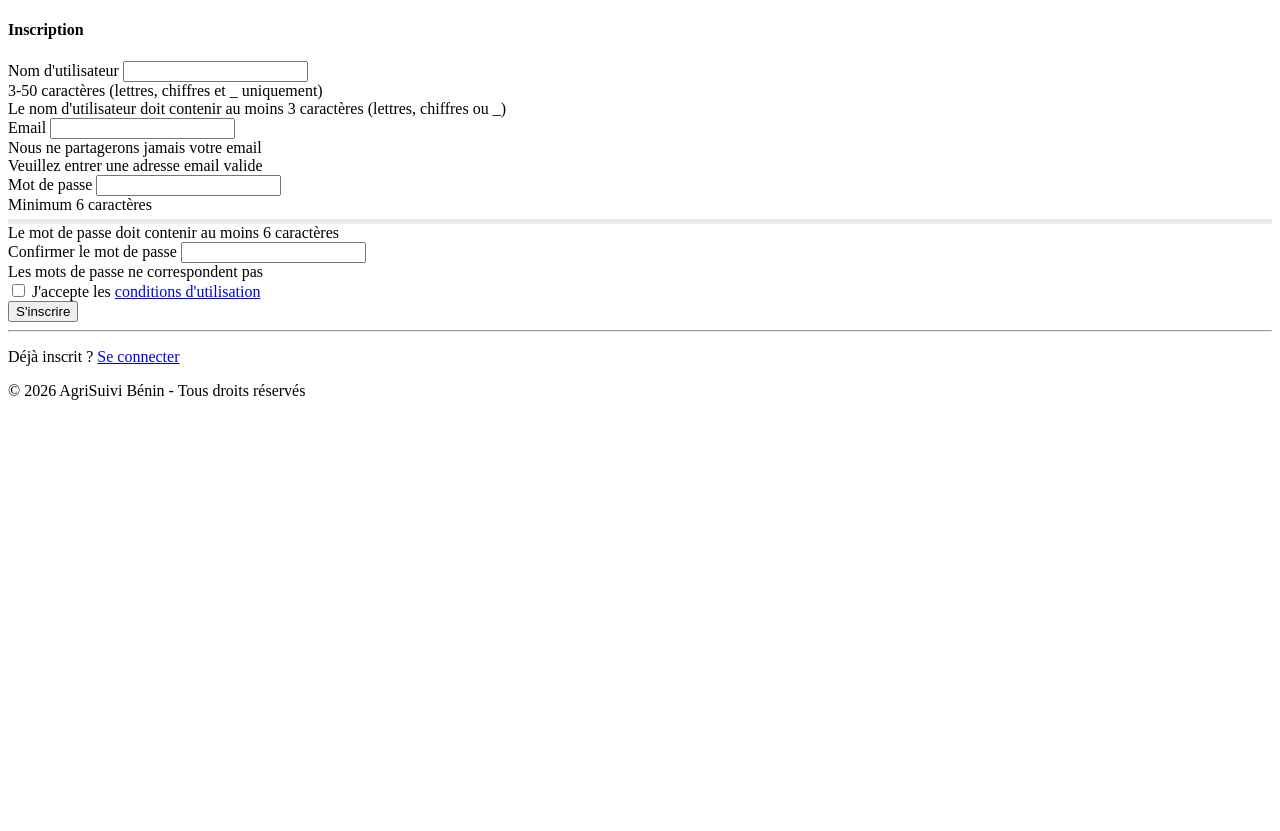
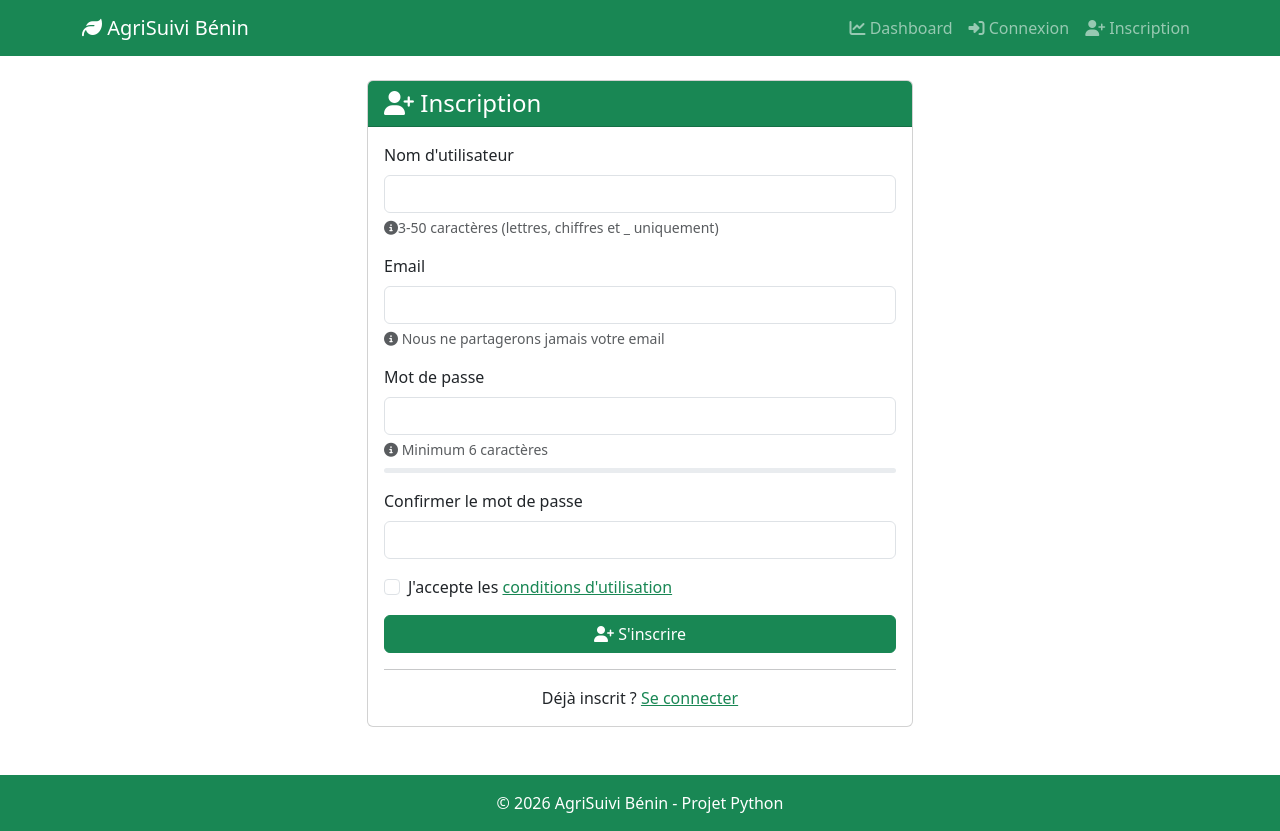
Before and after one commit to OLOUGO/projet1, a FastAPI app: page /register in a window 1280 px wide. Before the commit the page ends 400 px from the top, so only its background shows below. Run offline with FastAPI, Linux system fonts and the light colour scheme.

Commit message:
Fix: correction du header conditionnel dans base.html

```diff
--- a/templates/base.html
+++ b/templates/base.html
@@ -3,42 +3,139 @@
 <head>
     <meta charset="UTF-8">
     <meta name="viewport" content="width=device-width, initial-scale=1.0">
-    <title>AgriSuivi Bénin</title>
-    <link rel="stylesheet" href="{{ url_for('static', path='/css/style.css') }}">
+    <title>{% block title %}AgriSuivi Bénin{% endblock %}</title>
+
+    <!-- Bootstrap 5 -->
+    <link href="https://cdn.jsdelivr.net/npm/bootstrap@5.3.2/dist/css/bootstrap.min.css" rel="stylesheet">
+    <!-- Font Awesome -->
+    <link rel="stylesheet" href="https://cdnjs.cloudflare.com/ajax/libs/font-awesome/6.4.2/css/all.min.css">
+    <!-- Custom CSS -->
+    <link rel="stylesheet" href="/static/css/style.css">
 </head>
 <body>
-    <!-- HEADER - S'affiche seulement si utilisateur connecté -->
-    {% set user = get_user(request) %}
-    {% if user %}
-    <header>
-        <nav class="navbar">
-            <div class="nav-container">
-                <a href="/" class="nav-logo">AgriSuivi Bénin</a>
-                <ul class="nav-menu">
-                    <li><a href="/dashboard" class="nav-link">Dashboard</a></li>
-                    <li><a href="/products" class="nav-link">Produits</a></li>
-                    <li><a href="/zones" class="nav-link">Zones</a></li>
-                    <li><a href="/stocks" class="nav-link">Stocks</a></li>
-                    <li><a href="/prices" class="nav-link">Prix</a></li>
-                    <li><a href="/logout" class="nav-link">Déconnexion ({{ user.username }})</a></li>
+    <!-- Modal pour afficher le token -->
+    <div class="modal fade" id="tokenModal" tabindex="-1" aria-labelledby="tokenModalLabel" aria-hidden="true">
+        <div class="modal-dialog modal-lg">
+            <div class="modal-content">
+                <div class="modal-header bg-success text-white">
+                    <h5 class="modal-title" id="tokenModalLabel">
+                        <i class="fas fa-key"></i> Votre token JWT
+                    </h5>
+                    <button type="button" class="btn-close btn-close-white" data-bs-dismiss="modal" aria-label="Close"></button>
+                </div>
+                <div class="modal-body">
+                    <p class="text-muted">Ce token est valable {{ ACCESS_TOKEN_EXPIRE_MINUTES }} minutes. Utilisez-le pour accéder à l'API.</p>
+
+                    <div class="input-group mb-3">
+                        <input type="text" class="form-control" id="tokenDisplay" value="{{ token if token else 'Token non disponible' }}" readonly>
+                        <button class="btn btn-outline-success" type="button" onclick="copyToken()">
+                            <i class="fas fa-copy"></i> Copier
+                        </button>
+                    </div>
+
+                    <div class="alert alert-info">
+                        <strong>📌 Utilisation :</strong><br>
+                        <code>Authorization: Bearer VOTRE_TOKEN</code>
+                    </div>
+                </div>
+                <div class="modal-footer">
+                    <button type="button" class="btn btn-secondary" data-bs-dismiss="modal">Fermer</button>
+                </div>
+            </div>
+        </div>
+    </div>
+
+    <script>
+    function copyToken() {
+        var copyText = document.getElementById("tokenDisplay");
+        copyText.select();
+        copyText.setSelectionRange(0, 99999);
+        navigator.clipboard.writeText(copyText.value);
+
+        // Afficher une notification
+        var alert = document.createElement('div');
+        alert.className = 'alert alert-success alert-dismissible fade show position-fixed top-0 end-0 m-3';
+        alert.style.zIndex = '9999';
+        alert.innerHTML = '<i class="fas fa-check-circle"></i> Token copié dans le presse-papiers !<button type="button" class="btn-close" data-bs-dismiss="alert"></button>';
+        document.body.appendChild(alert);
+        setTimeout(() => alert.remove(), 3000);
+    }
+    </script>
+
+    <!-- Navigation -->
+    <nav class="navbar navbar-expand-lg navbar-dark bg-success">
+        <div class="container">
+            <a class="navbar-brand" href="/">
+                <i class="fas fa-leaf"></i> AgriSuivi Bénin
+            </a>
+            <button class="navbar-toggler" type="button" data-bs-toggle="collapse" data-bs-target="#navbarNav">
+                <span class="navbar-toggler-icon"></span>
+            </button>
+            <div class="collapse navbar-collapse" id="navbarNav">
+                <ul class="navbar-nav ms-auto">
+                    <li class="nav-item">
+                        <a class="nav-link" href="/dashboard"><i class="fas fa-chart-line"></i> Dashboard</a>
+                    </li>
+
+                    <!-- 🔴 CORRECTION : utiliser 'user_id' au lieu de 'user_email' -->
+                    {% if request.cookies.get('user_id') %}
+                    <li class="nav-item">
+                        <a class="nav-link" href="/products"><i class="fas fa-box"></i> Produits</a>
+                    </li>
+                    <li class="nav-item">
+                        <a class="nav-link" href="/zones"><i class="fas fa-map-marker-alt"></i> Zones</a>
+                    </li>
+                    <li class="nav-item">
+                        <a class="nav-link" href="/stocks"><i class="fas fa-warehouse"></i> Stocks</a>
+                    </li>
+                    <li class="nav-item">
+                        <a class="nav-link" href="/prices"><i class="fas fa-tag"></i> Prix</a>
+                    </li>
+
+                    {% set current_user = get_user(request) %}
+                    <li class="nav-item dropdown">
+                        <a class="nav-link dropdown-toggle" href="#" id="userDropdown" role="button" data-bs-toggle="dropdown">
+                            <i class="fas fa-user"></i> {{ current_user.username if current_user else 'Utilisateur' }}
+                        </a>
+                        <ul class="dropdown-menu dropdown-menu-end">
+                            <li><a class="dropdown-item" href="/profile"><i class="fas fa-id-card"></i> Mon profil</a></li>
+                            <li><a class="dropdown-item" href="#" data-bs-toggle="modal" data-bs-target="#tokenModal">
+                                <i class="fas fa-key"></i> Mon token API
+                            </a></li>
+                            <li><hr class="dropdown-divider"></li>
+                            <li><a class="dropdown-item text-danger" href="/logout"><i class="fas fa-sign-out-alt"></i> Déconnexion</a></li>
+                        </ul>
+                    </li>
+                    {% else %}
+                    <li class="nav-item">
+                        <a class="nav-link" href="/login"><i class="fas fa-sign-in-alt"></i> Connexion</a>
+                    </li>
+                    <li class="nav-item">
+                        <a class="nav-link" href="/register"><i class="fas fa-user-plus"></i> Inscription</a>
+                    </li>
+                    {% endif %}
                 </ul>
             </div>
-        </nav>
-    </header>
-    {% endif %}
+        </div>
+    </nav>
 
-    <!-- CONTENU PRINCIPAL -->
-    <main class="container">
+    <!-- INCLURE LES NOTIFICATIONS ICI -->
+    {% include "includes/notifications.html" %}
+
+    <!-- Contenu principal -->
+    <main class="container my-4">
         {% block content %}{% endblock %}
     </main>
 
-    <!-- FOOTER (optionnel) -->
-    <footer>
-        <div class="container">
-            <p>&copy; 2026 AgriSuivi Bénin - Tous droits réservés</p>
+    <!-- Footer -->
+    <footer class="bg-light text-center text-lg-start mt-5">
+        <div class="text-center p-3 bg-success text-white">
+            © 2026 AgriSuivi Bénin - Projet Python
         </div>
     </footer>
 
-    <script src="{{ url_for('static', path='/js/main.js') }}"></script>
+    <!-- Scripts -->
+    <script src="https://cdn.jsdelivr.net/npm/bootstrap@5.3.2/dist/js/bootstrap.bundle.min.js"></script>
+    <script src="/static/js/main.js"></script>
 </body>
 </html>
```
